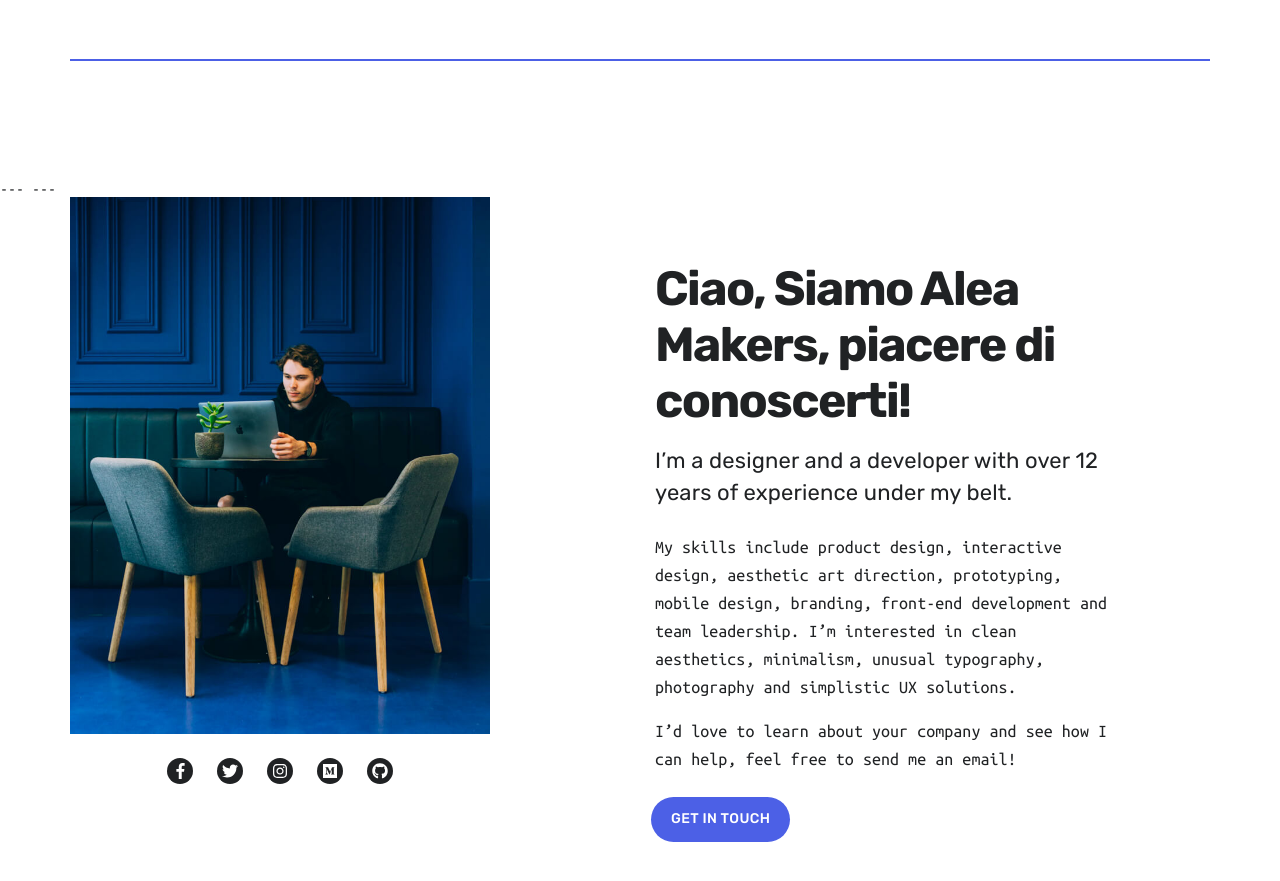
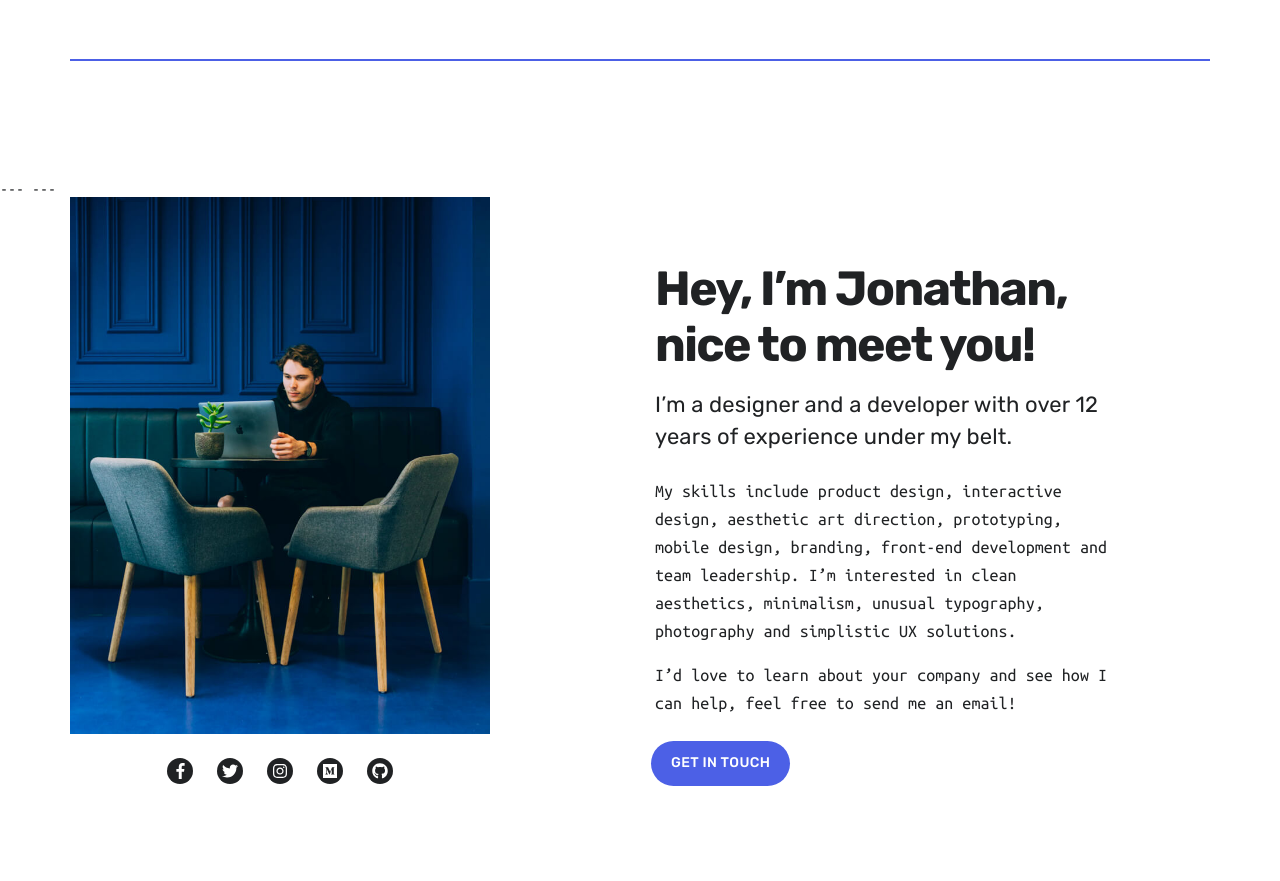
Before and after one commit to alea-git/alea-git.github.io, a Jekyll site: the page built from index.html, in a window 1280 px wide and 900 px high, scrolled down 2345 px. Shown: the top 881 px of the window. Built offline with Jekyll 4.4.1, drawn with Linux system fonts in a browser that asks for light colours; nearby versions of some CDN libraries.

Commit message:
Update from Forestry.io alea-git updated _includes/section__about.html

```diff
--- a/_includes/section__about.html
+++ b/_includes/section__about.html
@@ -14,7 +14,7 @@
     </div>
 
     <div class="about__content">
-      <h2 class="title">Ciao, Siamo Alea Makers, piacere di conoscerti!</h2>
+      <h2 class="title">Hey, I’m Jonathan, nice to meet you!</h2>
       <p class="subtitle subtitle--light">I’m a designer and a developer with over 12 years of experience under my belt.
       </p>
 
```
